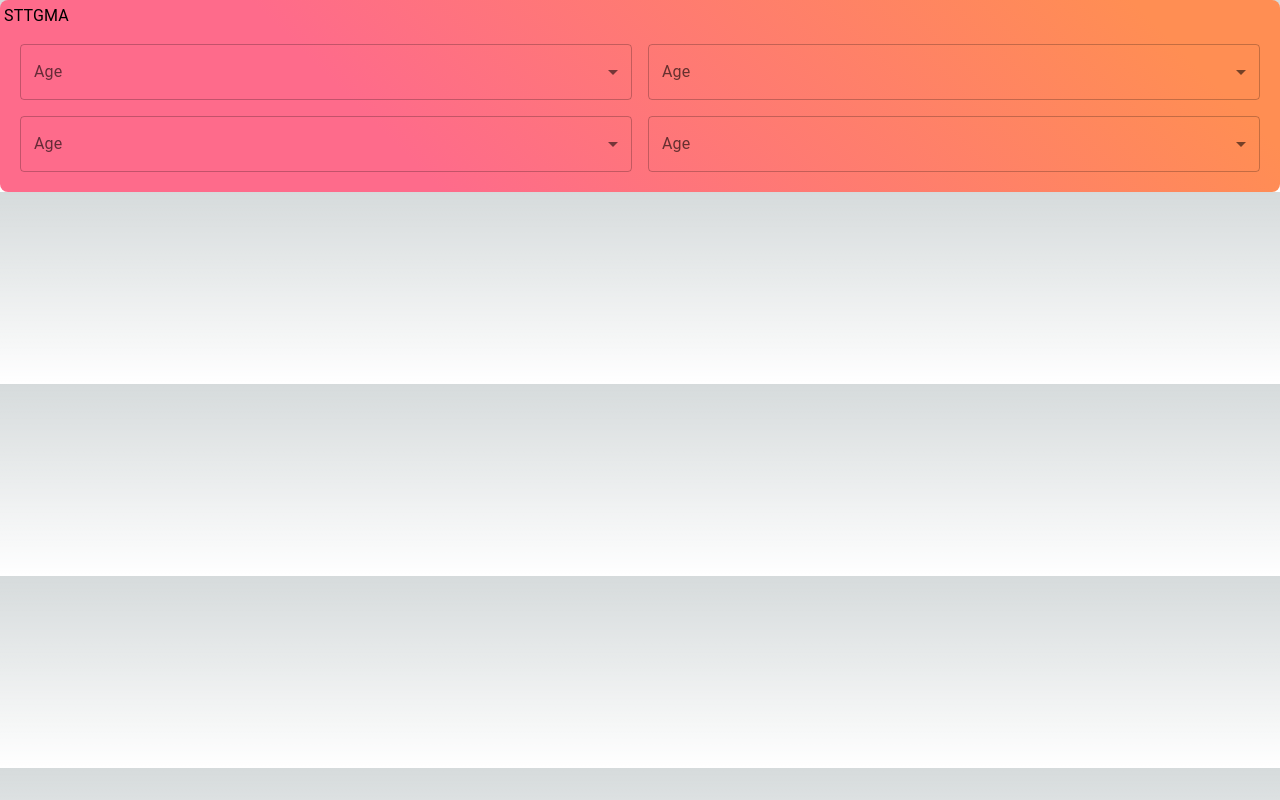
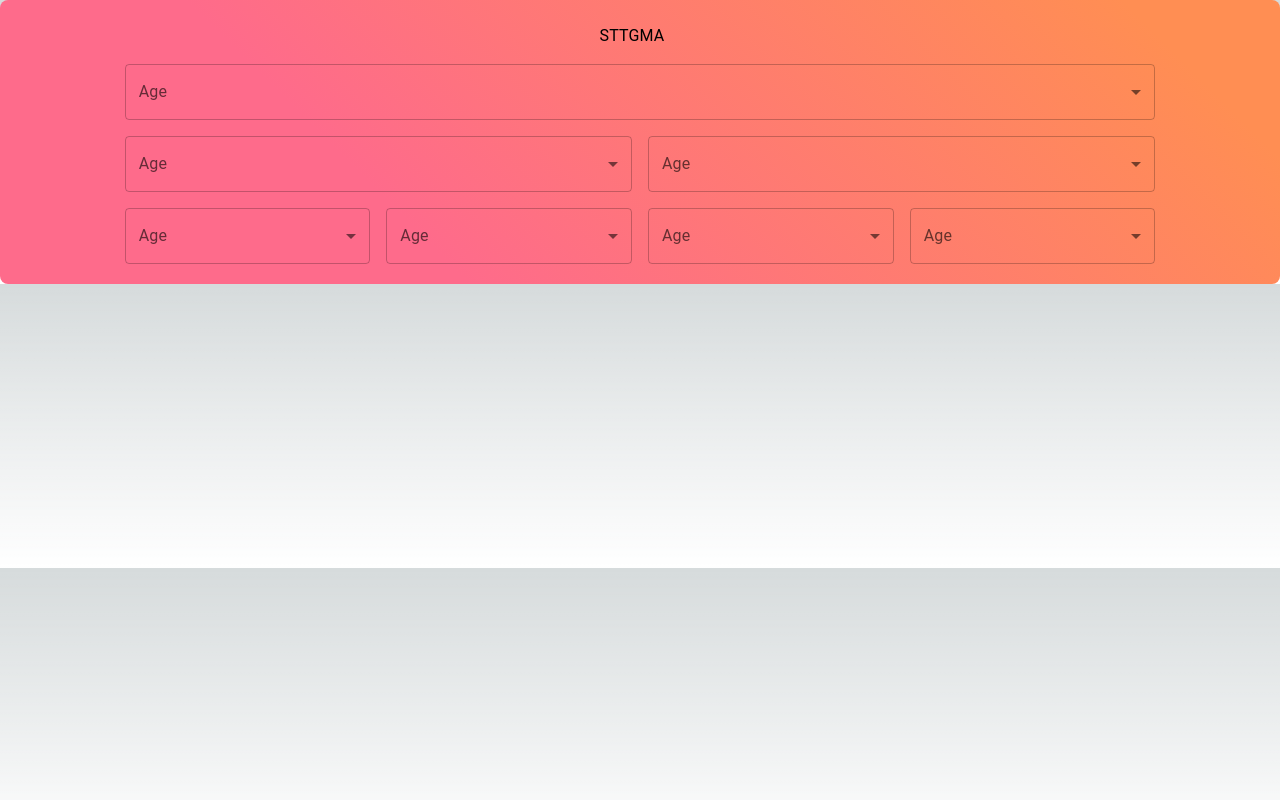
Before and after one commit to m-irfan-arshad/medtel-sttgma-ui, a Next.js app in the folder capybara/: page / in a window 1280 px wide. Built offline with nearby package versions, Linux system fonts and the light colour scheme.

Commit message:
Update page.js

```diff
--- a/capybara/src/app/page.js
+++ b/capybara/src/app/page.js
@@ -20,22 +20,33 @@ export default function Home() {
         }}
       >
 
-      <Grid container spacing={2}>
-        <Grid xs={10}>
-          <Typography> STTGMA </Typography>
+      <Grid container spacing={2} justifyContent = "center">
+        <Grid xs={10} style={{ marginTop: '20px' }}>
+          <Typography align="center"> STTGMA </Typography>
         </Grid>
-        <Grid item xs={6}>
+        <Grid item xs={10}>
           <BasicSelect> </BasicSelect>
         </Grid>
-        <Grid item xs={6}>
+        <Grid item xs={5}>
           <BasicSelect> </BasicSelect>
         </Grid>
-        <Grid item xs={6}>
+        <Grid item xs={5}>
           <BasicSelect> </BasicSelect>
         </Grid>
-        <Grid item xs={6}>
+
+        <Grid item xs={2.5}>
           <BasicSelect> </BasicSelect>
         </Grid>
+        <Grid item xs={2.5}>
+          <BasicSelect> </BasicSelect>
+        </Grid>
+        <Grid item xs={2.5}>
+          <BasicSelect> </BasicSelect>
+        </Grid>
+        <Grid item xs={2.5}>
+          <BasicSelect> </BasicSelect>
+        </Grid>
+
       </Grid>
 
 
```
